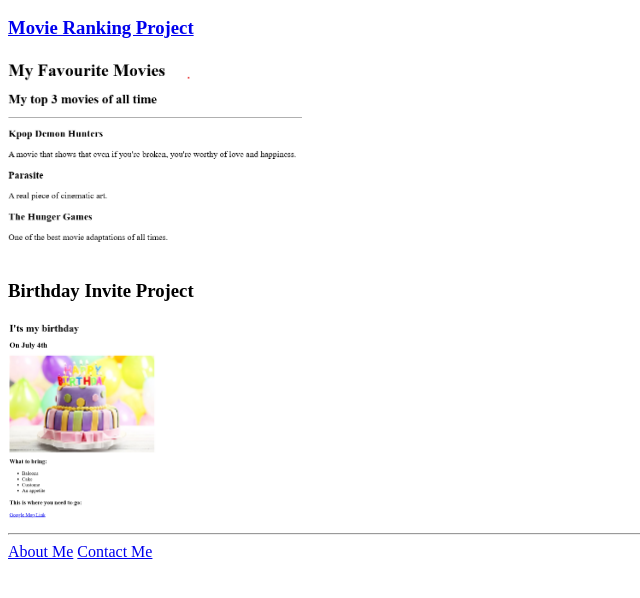
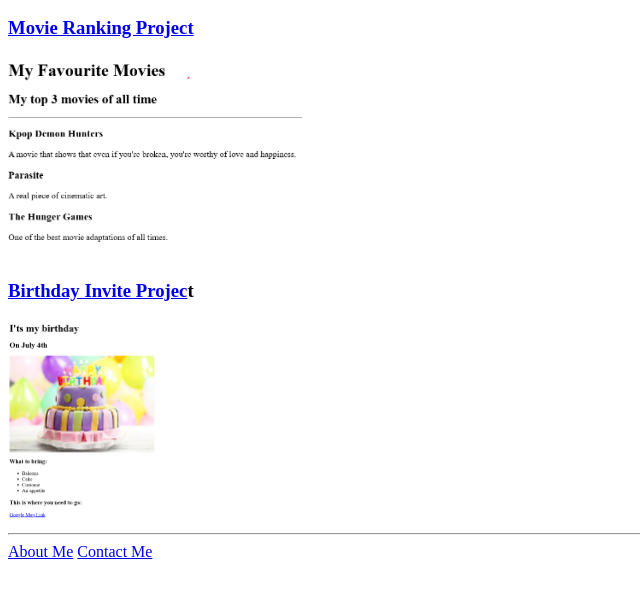
Before and after one commit to arzafatimag/html-portfolio, a plain HTML site: page index.html in a window 1280 px wide. Shown: the part 110-708 px from the top of the page, without its empty margins (0-640 px from the left). Drawn offline with Linux system fonts and the light colour scheme.

Commit message:
Update index.html

```diff
--- a/index.html
+++ b/index.html
@@ -10,7 +10,7 @@
     <h2>Soy una desarrolladora en proceso</h2>
     <h3><a href="./movie-ranking.html">Movie Ranking Project</a></h3>
     <img src="./my-movie-ranking.png" height="200" alt="Movie ranking project">
-    <h3><a href="./birthday-invite.html"></a>Birthday Invite Project</h3>
+    <h3><a href="./birthday-invite.html">Birthday Invite Projec</a>t</h3>
     <img src="./my-birthday-invite.png" height="200" alt="Birthday Invite Project">
     <hr>
     <a href="./about.html">About Me</a> <a href="./contact.html">Contact Me</a>
```
